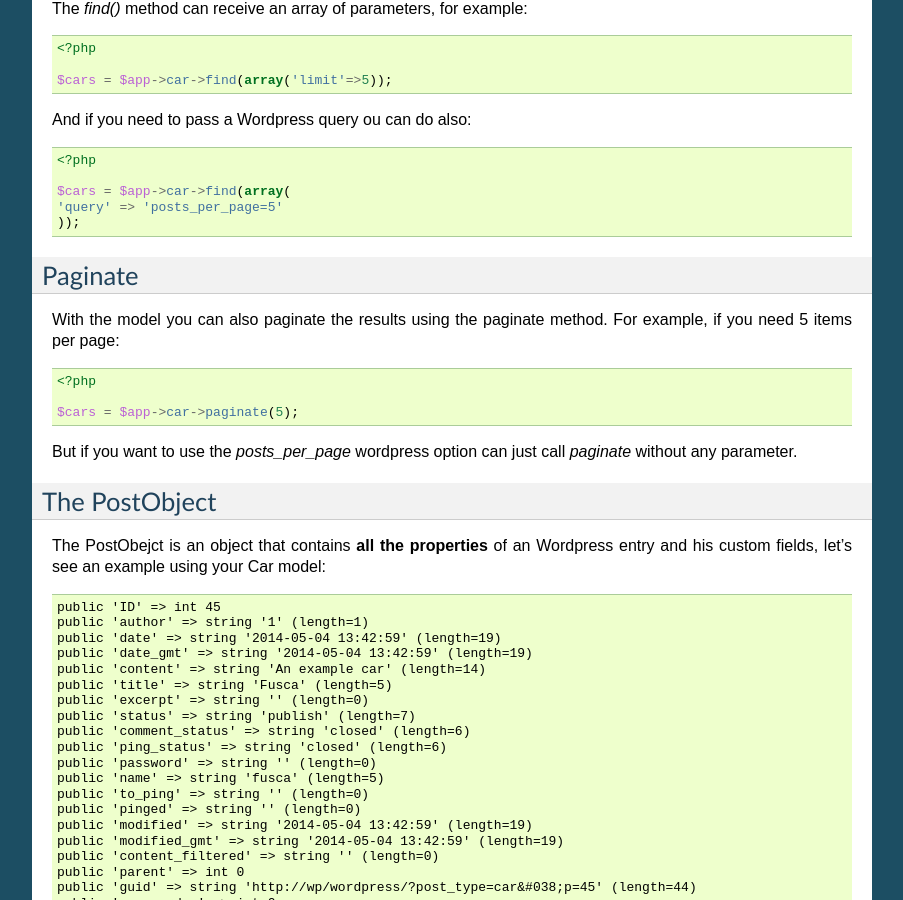
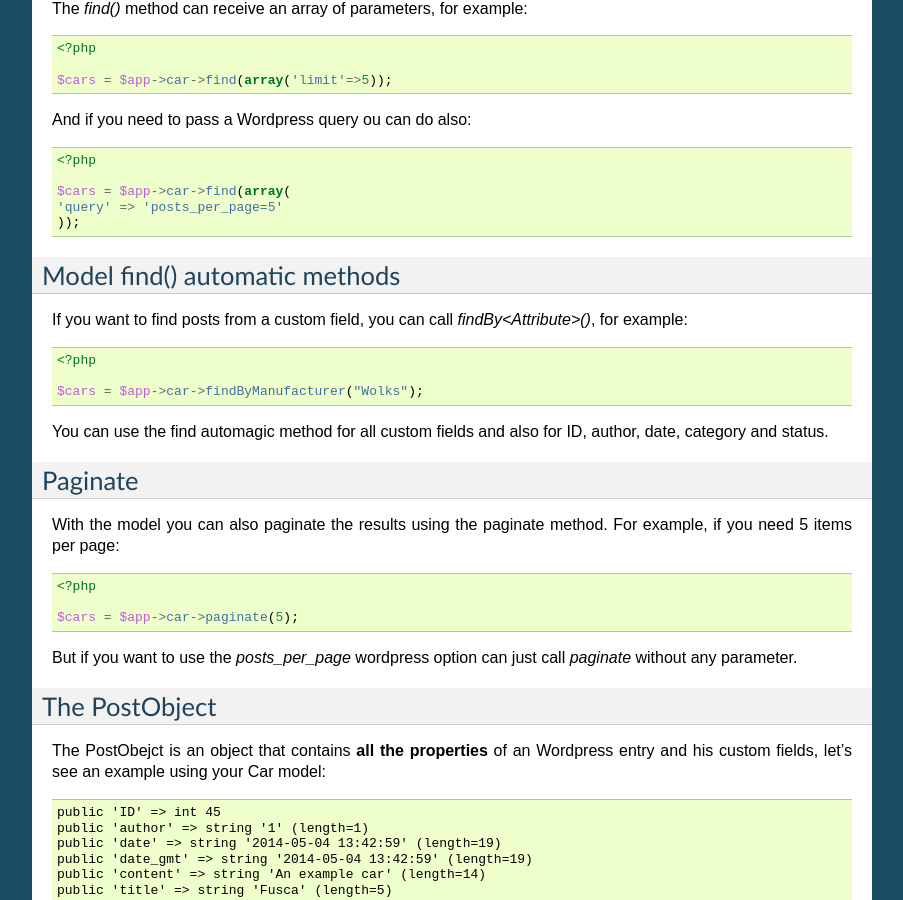
Before and after one commit to vinicius73/docs-1, a Sphinx documentation site: the page built from source/models.rst, in a window 1280 px wide and 900 px high, scrolled down 2874 px. Shown: the whole window, without its empty margins (198-1101 px from the left). Built offline with Sphinx 7.4.7, drawn with Linux system fonts in a browser that asks for light colours; some of the changed text lies outside the part shown.

Commit message:
Added documentation for automagic methods

```diff
--- a/source/models.rst
+++ b/source/models.rst
@@ -193,6 +193,20 @@ And if you need to pass a Wordpress query ou can do also:
 	));
 
 
+Model find() automatic methods
+^^^^^^^^^^^^^^^^^^^^^^^^^
+
+If you want to find posts from a custom field, you can call `findBy<Attribute>()`, for example:
+
+.. code-block:: php
+
+	<?php
+
+	$cars = $app->car->findByManufacturer("Wolks");
+
+You can use the find automagic method for all custom fields and also for ID, author, date, category and status.
+
+
 Paginate
 ^^^^^^^^
 
```
